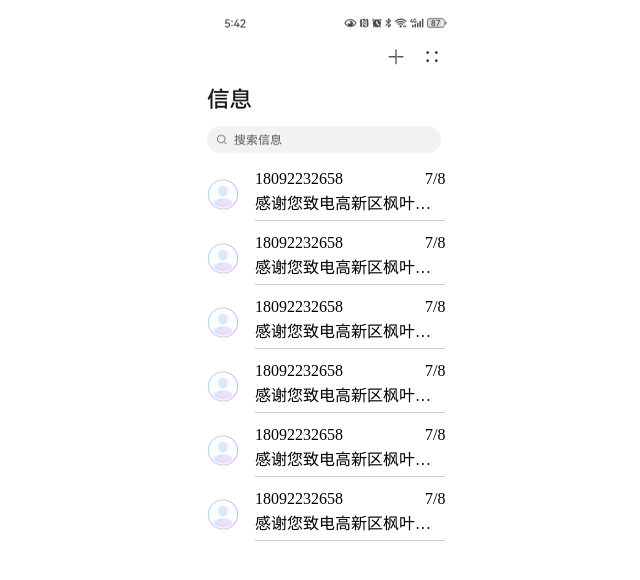
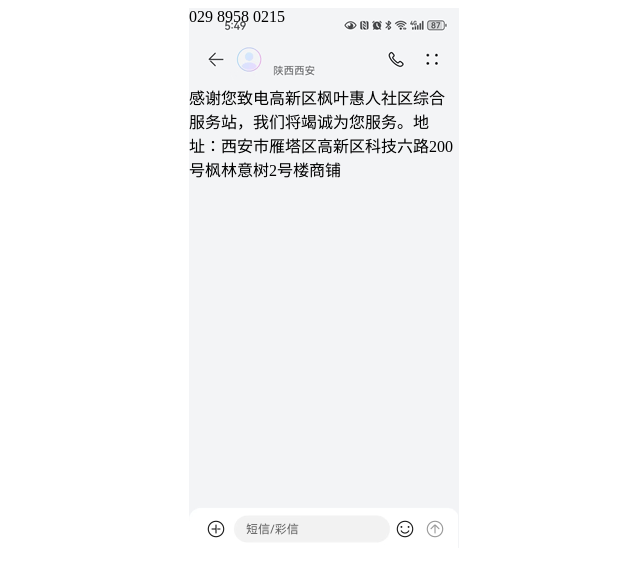
Before and after one commit to zgcy123456/ts-2, a website built with Vite: page index.html in a window 1280 px wide. Shown: the whole page, without its empty margins (316-956 px from the left). Built offline with nearby package versions, Linux system fonts and the light colour scheme.

Commit message:
add sms-content file

```diff
--- a/css/app.css
+++ b/css/app.css
@@ -2,7 +2,7 @@
     /* border: 1px solid black; */
     width: 270px;
     height: 540px;
-    background-color: #ffffff;
+    background-color: #f3f4f6;
     margin: auto auto;
 }
 
@@ -63,3 +63,30 @@
     white-space: nowrap;
     overflow: hidden;
 }
+
+
+
+.app-con{
+    width: 270px;
+    height: 540px;
+    background-color: #f3f4f6;
+    margin: auto auto;
+    position: relative;
+}
+
+.head-second{
+    width: 270px;
+    height: 77px;
+    background: url(../image/header2.png) no-repeat left top;
+}
+
+
+
+.con-bottom{
+    width: 270px;
+    height: 42px;
+    background: url(../image/bottom2.png) no-repeat left top;
+    position: absolute;
+    bottom: 0;
+
+}
--- a/index.html
+++ b/index.html
@@ -3,81 +3,18 @@
 <head>
     <meta charset="UTF-8">
     <meta name="viewport" content="width=device-width, initial-scale=1.0">
-    <title>手机短信模拟</title>
+    <title>Document</title>
     <link rel="stylesheet" type="text/css" href="./css/app.css">
 </head>
 <body>
-    <div class="app">
-        <div class="header-first"></div>
-        <div class="item-sms-con">
-            <div class="item-sms-each">
-                <span class="item-sms-pic"><img src="./image/item1.png" alt="item1" /> </span>
-                <div class="item-sms-des">
-                    <div class="sms-title">
-                        <span class="sms-number">18092232658</span>
-                        <span class="sms-time">7/8</span>
-                    </div>
-                    <div class="sms-con">感谢您致电高新区枫叶惠人社区综合服务</div>
-                </div>
-            </div>
-
-            <div class="item-sms-each">
-                <span class="item-sms-pic"><img src="./image/item1.png" alt="item1" /> </span>
-                <div class="item-sms-des">
-                    <div class="sms-title">
-                        <span class="sms-number">18092232658</span>
-                        <span class="sms-time">7/8</span>
-                    </div>
-                    <div class="sms-con">感谢您致电高新区枫叶惠人社区综合服务</div>
-                </div>
-            </div>
-
-            <div class="item-sms-each">
-                <span class="item-sms-pic"><img src="./image/item1.png" alt="item1" /> </span>
-                <div class="item-sms-des">
-                    <div class="sms-title">
-                        <span class="sms-number">18092232658</span>
-                        <span class="sms-time">7/8</span>
-                    </div>
-                    <div class="sms-con">感谢您致电高新区枫叶惠人社区综合服务</div>
-                </div>
-            </div>
-
-            <div class="item-sms-each">
-                <span class="item-sms-pic"><img src="./image/item1.png" alt="item1" /> </span>
-                <div class="item-sms-des">
-                    <div class="sms-title">
-                        <span class="sms-number">18092232658</span>
-                        <span class="sms-time">7/8</span>
-                    </div>
-                    <div class="sms-con">感谢您致电高新区枫叶惠人社区综合服务</div>
-                </div>
-            </div>
-
-            <div class="item-sms-each">
-                <span class="item-sms-pic"><img src="./image/item1.png" alt="item1" /> </span>
-                <div class="item-sms-des">
-                    <div class="sms-title">
-                        <span class="sms-number">18092232658</span>
-                        <span class="sms-time">7/8</span>
-                    </div>
-                    <div class="sms-con">感谢您致电高新区枫叶惠人社区综合服务</div>
-                </div>
-            </div>
-
-            <div class="item-sms-each">
-                <span class="item-sms-pic"><img src="./image/item1.png" alt="item1" /> </span>
-                <div class="item-sms-des">
-                    <div class="sms-title">
-                        <span class="sms-number">18092232658</span>
-                        <span class="sms-time">7/8</span>
-                    </div>
-                    <div class="sms-con">感谢您致电高新区枫叶惠人社区综合服务</div>
-                </div>
-            </div>
-
-
+    <div class="app-con">
+        <div class="head-second">
+            <span class="phone-number">029 8958 0215</span>
         </div>
+        <div class="sms-content">
+            感谢您致电高新区枫叶惠人社区综合服务站，我们将竭诚为您服务。地址：西安市雁塔区高新区科技六路200号枫林意树2号楼商铺
+        </div>
+        <div class="con-bottom"></div>
 
     </div>
 </body>
```
Also changed, not shown: index1.html (added, +84 -0 lines), image/header2.png (added).
